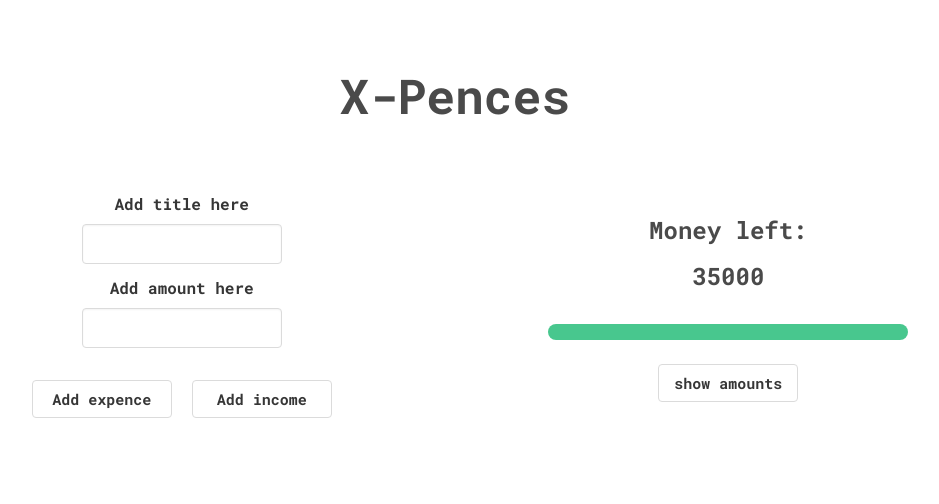
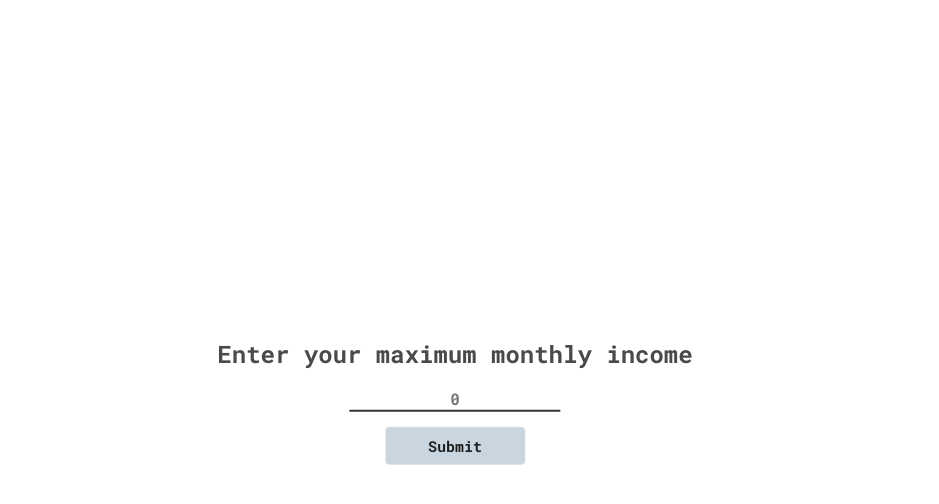
Before and after one commit to IVxVI/Money-tracker, a React (Vite) app: page / in a window 1280 px wide. Shown: the top 504 px of the page, without its empty margins (185-1124 px from the left). Built offline with nearby package versions, Linux system fonts and the light colour scheme.

Commit message:
Fixed styles and amounts with modal

```diff
--- a/src/App.tsx
+++ b/src/App.tsx
@@ -10,11 +10,12 @@ import { IncomeItem } from './types/IncomeItem';
 import { Info } from './components/Info/Info';
 import { PaginationMain } from './components/Pagination/PaginationMain';
 import { FilterType } from './types/FilterType';
-import 'bulma/bulma.sass';
 import './styles/App.scss';
+import { UserAmountModal } from './components/UserAmountModal/UserAmountModal';
 
 function App() {
-  const userAmount = 35000;
+  const [isSubmited, setIsSubmited] = useState(false);
+  const [userAmount, setUserAmount] = useState(+'');
   const [itemTitle, setItemTitle] = useState('');
   const [mainAmount, setMainAmount] = useLocalStorage('itemAmount', userAmount);
   const [expencesStorage, setExpencesStorage] = useLocalStorage('expencesStorage', 0);
@@ -23,6 +24,11 @@ function App() {
   const [collection, setCollection] = useLocalStorage('initialCollection', []);
   const [isEditing, setIsEditing] = useState(false);
   const [filterType, setFilterType] = useState(FilterType.All);
+
+  const onSubmit = (event: React.FormEvent) => {
+    event.preventDefault();
+    setIsSubmited(true);
+  }
 
   const handleExpences = (event: React.FormEvent) => {
     event.preventDefault();
@@ -100,6 +106,15 @@ function App() {
     }
   }, [collection, filterType]);
 
+  if(!isSubmited) {
+    return (
+      <UserAmountModal
+        setUserAmount={setUserAmount}
+        onSubmit={onSubmit}
+      />
+    )
+  }
+
   return (
     <div className="App">
       <div className="App__header">
@@ -147,8 +162,6 @@ function App() {
           />
         </div>
       )}
-
-
     </div>
   )
 }
--- a/src/components/Footer/Footer.scss
+++ b/src/components/Footer/Footer.scss
@@ -1,18 +1,14 @@
 @import '/src/styles/_mixins.scss';
 
-.footer {
-  background-color: #ffff !important;
-  border-bottom: 2px solid hsl(0, 0%, 21%);
+.footer__buttons {
+  display: grid;
+  place-items: center;
+  grid-template-columns: repeat(1, 4fr);
+  grid-row-gap: 10px;
+
   width: 100%;
 
-  &__buttons {
-    display: grid;
-    place-items: center;
-    grid-template-columns: repeat(1, 4fr);
-    grid-row-gap: 10px;
-
-    @include onTablet {
-      grid-template-columns: repeat(4, 1fr);
-    }
+  @include onTablet {
+    grid-template-columns: repeat(4, 1fr);
   }
 }
--- a/src/components/Footer/Footer.tsx
+++ b/src/components/Footer/Footer.tsx
@@ -11,8 +11,7 @@ type Props = {
 
 export const Footer: React.FC<Props> = ({ handleReset, setFilterType }) => {
   return (
-    <footer className="footer">
-      <div className="footer__buttons">
+    <footer className="footer__buttons">
       <button
         className="button"
         onClick={handleReset}
@@ -38,7 +37,6 @@ export const Footer: React.FC<Props> = ({ handleReset, setFilterType }) => {
       >
         <span>Show all</span>
       </button>
-      </div>
     </footer>
   )
 }
--- a/src/components/Form/Form.scss
+++ b/src/components/Form/Form.scss
@@ -1,19 +1,42 @@
 @import '/src/styles/_mixins.scss';
 
 .form {
-  &__input {
-    width: 100px !important;
-    font-family: 'Roboto Mono', monospace;
+  height: 100%;
+  display: flex;
+  flex-direction: column;
+  justify-content: space-around;
 
-    @include onTablet {
-      width: 200px !important;
+  &__field {
+    display: flex;
+    flex-direction: column;
+
+    &-buttons {
+      display: flex;
+      justify-content: center;
+      gap: 10px;
     }
   }
+
+  &__input {
+    font-family: 'Roboto Mono', monospace;
+    position: relative;
+    font-size: inherit;
+    text-align: center;
+    font-weight: 700;
+    color: inherit;
+    background-color: transparent;
+    width: 300px;
+    align-self: center;
+
+    outline: none;
+    border: none;
+    border-bottom: 2px solid hsl(0, 0%, 21%);
+
+    &::-webkit-outer-spin-button,
+    &::-webkit-inner-spin-button {
+      -webkit-appearance: none;
+      margin: 0;
+    }
+  }
+
 }
-
-.wrapper {
-  padding: 20px;
-  display: flex;
-  justify-content: center;
-  gap: 20px;
-}
--- a/src/components/Form/Form.tsx
+++ b/src/components/Form/Form.tsx
@@ -23,7 +23,7 @@ export const Form: React.FC<Props> = ({
     <form
       className="form"
     >
-      <div className="field">
+      <div className="form__field">
         <label
           className="label"
           htmlFor="title-input"
@@ -31,14 +31,14 @@ export const Form: React.FC<Props> = ({
           Add title here
         </label>
         <input
-          className="form__input input"
+          className="form__input"
           type="text"
           id="title-input"
           value={itemTitle}
           onChange={(event) => setItemTitle(event.target.value)}
         />
       </div>
-      <div className="field">
+      <div className="form__field">
         <label
           htmlFor="amount-input"
           className='label'
@@ -46,15 +46,15 @@ export const Form: React.FC<Props> = ({
           Add amount here
         </label>
         <input
-          className='form__input input'
+          className='form__input'
           type="number"
           id="amount-input"
           value={itemAmount}
           onChange={(event) => setItemAmount(event.target.value)}
         />
       </div>
-      <div className="wrapper">
-        <div className="field">
+      <div className="form__field-buttons">
+        <div className="button-wrapper">
           <button
             className="button"
             onClick={handleExpences}
@@ -62,7 +62,8 @@ export const Form: React.FC<Props> = ({
             Add expence
           </button>
         </div>
-        <div className="field">
+
+        <div className="button-wrapper">
           <button
             className="button"
             onClick={handleIncomes}
--- a/src/components/Info/Info.scss
+++ b/src/components/Info/Info.scss
@@ -1,4 +1,8 @@
 .info {
+  display: flex;
+  justify-content: space-between;
+  flex-direction: column;
+
   &__header {
     font-size: 24px;
     font-weight: 700;
@@ -6,10 +10,13 @@
   }
 
   &__block {
-
     &-amounts {
       position: absolute;
       background-color: inherit;
+      display: flex;
+      justify-content: space-between;
+      gap: 20px;
+      flex-direction: column;
     }
   }
 
@@ -22,6 +29,7 @@
     text-align: center;
     font-weight: 700;
     color: inherit;
+    background-color: transparent;
 
     outline: none;
     border: none;
--- a/src/components/Info/Info.tsx
+++ b/src/components/Info/Info.tsx
@@ -3,23 +3,23 @@ import './Info.scss';
 import classNames from "classnames";
 
 type Props = {
+  userAmount: number,
   isEditing: boolean,
   setIsEditing: (value: React.SetStateAction<boolean>) => void,
   mainAmount: string,
   handleEdit: (event: React.KeyboardEvent<HTMLInputElement>) => void,
   setMainAmount: (value: React.SetStateAction<string>) => void,
-  userAmount: number,
   incomesStorage: number,
   expencesStorage: number,
 }
 
 export const Info: React.FC<Props> = ({
+  userAmount,
   isEditing,
   setIsEditing,
   mainAmount,
   handleEdit,
   setMainAmount,
-  userAmount,
   incomesStorage,
   expencesStorage,
 }) => {
@@ -29,6 +29,8 @@ export const Info: React.FC<Props> = ({
   }
 
   return (
+    <div className="info">
+      {!shownAmounts ? (
         <>
           {!isEditing ? (
             <div className="info__block">
@@ -78,17 +80,17 @@ export const Info: React.FC<Props> = ({
               className="button"
               onClick={handleVisibility}
             >
-          show amounts
+              Show amounts
             </button>
           </div>
-
-
-
+        </>
+      ) : (
         <div className={
           classNames( 'info__block', 'info__block-amounts',
             {'is-hidden': !shownAmounts}
-        )
-      }>
+          )}
+        >
+          <div className="info__headers">
             <h2
               className="info__header"
             >
@@ -102,6 +104,17 @@ export const Info: React.FC<Props> = ({
               {incomesStorage}
             </h2>
           </div>
-    </>
+
+          <div className="amounts__wrapper">
+            <button
+              className="button"
+              onClick={handleVisibility}
+            >
+              Hide amounts
+            </button>
+          </div>
+        </div>
+      )}
+    </div>
   )
 }
--- /dev/null
+++ b/src/components/UserAmountModal/UserAmountModal.scss
@@ -0,0 +1,49 @@
+@import '../../styles/_mixins.scss';
+
+.userform {
+  display: flex;
+  flex-direction: column;
+  justify-content: center;
+  align-items: center;
+  gap: 15px;
+  font-family: 'Roboto Mono', monospace;
+
+  &__wrapper {
+    position: absolute;
+    top: 50%;
+    left: 50%;
+    transform: translate(-50%, -50%);
+  }
+
+  &__label {
+    font-weight: 600;
+    font-size: 16px;
+
+    @include onTablet {
+      font-weight: 900;
+      font-size: 24px;
+    }
+  }
+
+  &__input {
+    font-family: 'Roboto Mono', monospace;
+    position: relative;
+    min-width: 100px;
+    max-width: 300px;
+    font-size: inherit;
+    text-align: center;
+    font-weight: 700;
+    color: inherit;
+
+    outline: none;
+    border: none;
+
+    border-bottom: 2px solid hsl(0, 0%, 21%);
+
+    &::-webkit-outer-spin-button,
+    &::-webkit-inner-spin-button {
+      -webkit-appearance: none;
+      margin: 0;
+    }
+  }
+}
--- /dev/null
+++ b/src/components/UserAmountModal/UserAmountModal.tsx
@@ -0,0 +1,33 @@
+import'./UserAmountModal.scss';
+import '../../styles/button.scss';
+
+type Props = {
+  setUserAmount: (value: React.SetStateAction<number>) => void,
+  onSubmit: (event: React.FormEvent) => void,
+}
+
+export const UserAmountModal: React.FC<Props> = ({ setUserAmount, onSubmit }) => {
+  return (
+    <div className="userform__wrapper">
+      <form
+        className="userform"
+        onSubmit={onSubmit}
+      >
+        <label
+          htmlFor="userInput"
+          className="userform__label"
+        >
+          Enter your maximum monthly income
+        </label>
+        <input
+          className="userform__input"
+          type="number"
+          id="userInput"
+          placeholder="0"
+          onChange={(event) => setUserAmount(+event.target.value)}
+        />
+        <button className="button" type="submit">Submit</button>
+      </form>
+    </div>
+  )
+}
--- a/src/styles/App.scss
+++ b/src/styles/App.scss
@@ -3,6 +3,11 @@
 #root {
   padding: 20px;
   text-align: center;
+}
+
+.box {
+  background-color: rgb(255 255 255 / 0.3);
+  backdrop-filter: blur(10px);
 }
 
 .App {
@@ -17,6 +22,8 @@
     justify-content: center;
     align-items: center;
     height: 100%;
+    gap: 20px;
+    padding-bottom: 20px;
 
     @include onTablet {
       flex-direction: row-reverse;
@@ -26,14 +33,16 @@
     }
 
     &-block {
-      height: 100%;
+      border-radius: 10px;
+      background-color: rgb(255 255 255 / 0.3);
+      backdrop-filter: blur(10px);
+      height: 220px;
       width: 100%;
       max-width: 400px;
-      padding: 20px;
       font-size: 14px;
-      display: flex;
-      justify-content: flex-start;
-      flex-direction: column;
+      padding: 0 20px;
+
+      box-shadow: rgba(0, 0, 0, 0.04) 0px 3px 5px;
     }
   }
 
--- a/src/styles/button.scss
+++ b/src/styles/button.scss
@@ -2,11 +2,10 @@
 
 .button {
   display: block;
-  background-color: #FFFFFF;
-  border: 1px solid rgb(209,213,219);
+  background-color: #C9D6DF !important;
   border-radius: .5rem;
   box-sizing: border-box;
-  color: #111827;
+  color: #1E2022 !important;
   text-align: center;
   text-decoration: none #D1D5DB solid;
   text-decoration-thickness: auto;
@@ -20,25 +19,21 @@
   line-height: 1.25rem;
   font-size: 12px !important;
   width: 120px;
+  word-break: break-word;
 
-  word-break: break-word;
+  transition: transform 0.1s;
 
   @include onTablet {
     font-size: 15px !important;
     width: 140px;
   }
 
-
-  &:hover {
-    background-color: rgb(249,250,251);
+  &:active {
+    transform: scale(0.9);
   }
 
   &:focus {
-    outline: 2px solid transparent;
-    outline-offset: 2px;
-  }
-
-  &:focus-visible {
-    box-shadow: none;
+    box-shadow: none !important;
+    border-color: transparent !important;
   }
 }
--- a/src/styles/index.css
+++ b/src/styles/index.css
@@ -2,7 +2,7 @@
 
 :root {
   font-family: 'Roboto Mono', monospace;
-  background-color: #ffffff;
+  background: #F0F5F9;
 
   color-scheme: light dark;
   color: rgba(255, 255, 255, 0.87);
```
Lines whose indentation alone changed are shown as unchanged.
